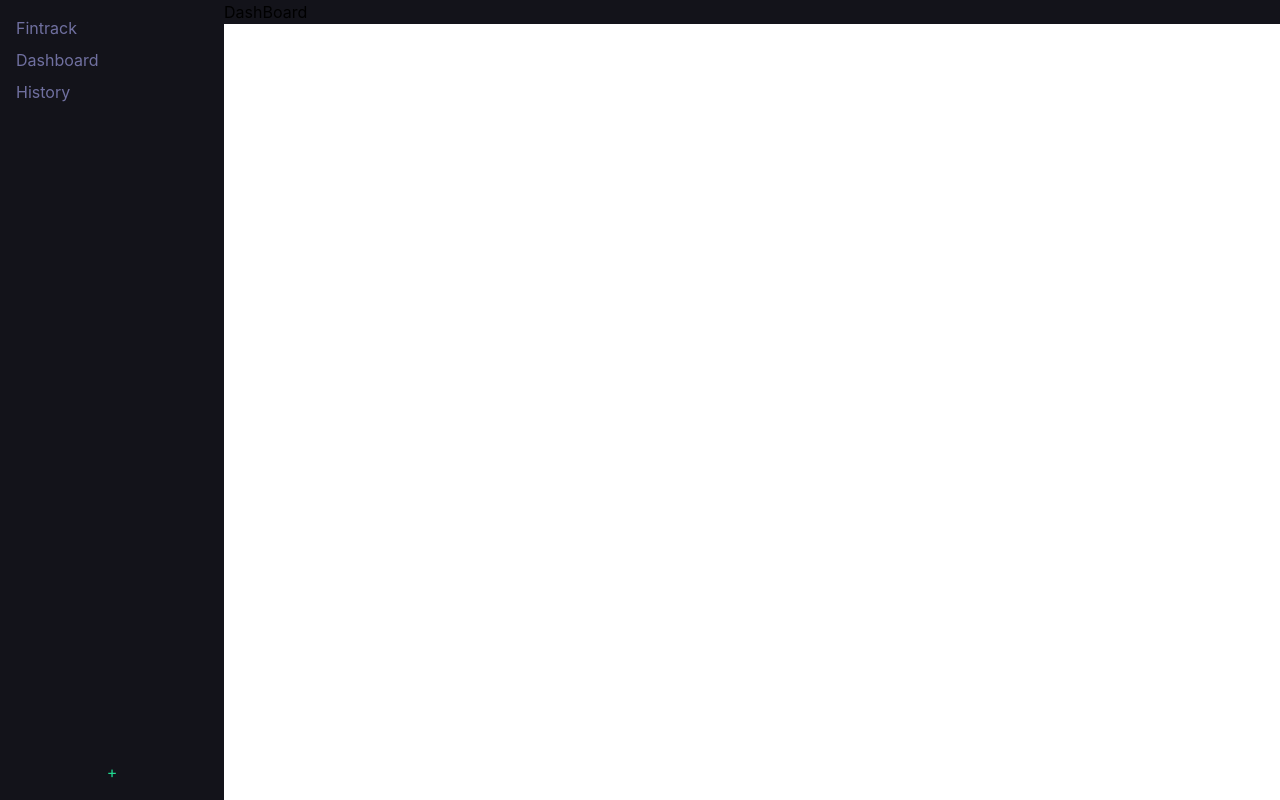
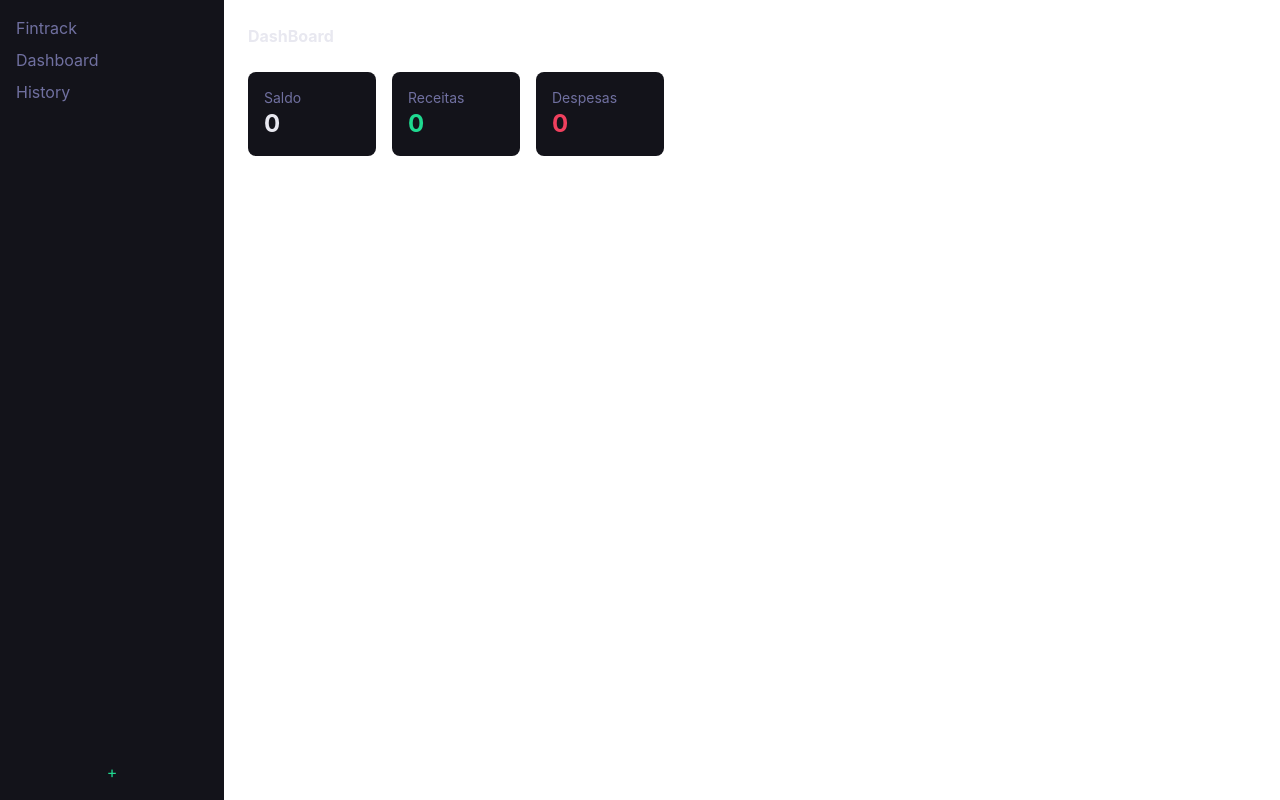
Before and after one commit to JoaoFazio/fintrack, a React (Vite) app: page / in a window 1280 px wide. Built offline with nearby package versions, Linux system fonts and the light colour scheme.

Commit message:
feat: dashboard summary cards with balance, income and expense

```diff
--- a/src/pages/Dashboard.jsx
+++ b/src/pages/Dashboard.jsx
@@ -1,9 +1,35 @@
 import { Outlet } from "react-router-dom";
+import { useTransactions } from "../context/TransactionContext";
 
 export default function Dashboard() {
+  const { transactions } = useTransactions()
+  const income = transactions
+    .filter(t => t.type === "income")
+    .reduce((acc, t) => acc + t.amount, 0)
+
+  const expense = transactions
+    .filter(t => t.type === "expense")
+    .reduce((acc, t) => acc + t.amount, 0)
+
+  const balance = income - expense
+
   return (
-    <div>
-      <h1 className="bg-surface">DashBoard</h1>
+    <div className="p-6">
+      <h1 className="text-t1 font-bold mb-6">DashBoard</h1>
+      <div className="flex gap-4">
+        <div className="bg-surface p-4 rounded-lg min-w-32">
+          <p className="text-t2 text-sm">Saldo</p>
+          <p className="text-t1 text-2xl font-bold">{balance}</p>
+        </div>
+        <div className="bg-surface p-4 rounded-lg min-w-32">
+          <p className="text-t2 text-sm">Receitas</p>
+          <p className="text-accent text-2xl font-bold">{income}</p>
+        </div>
+        <div className="bg-surface p-4 rounded-lg min-w-32">
+          <p className="text-t2 text-sm">Despesas</p>
+          <p className="text-expense text-2xl font-bold">{expense}</p>
+        </div>
+      </div>
       <Outlet />
     </div>
   );
```
